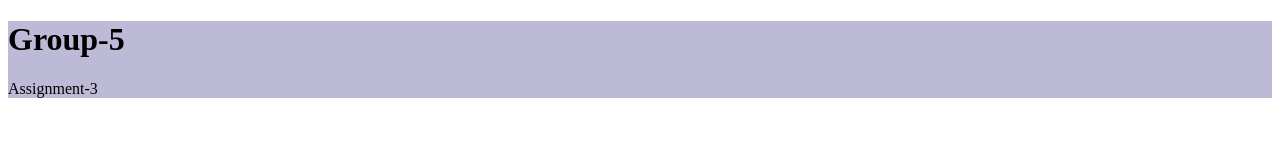
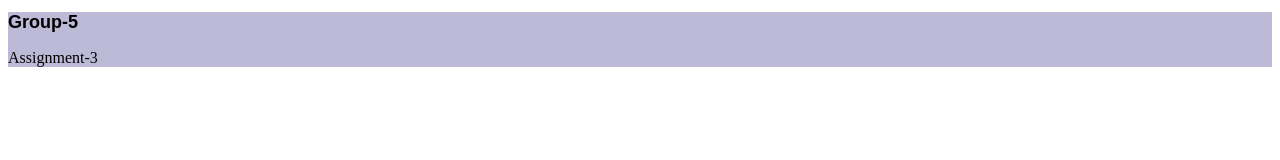
Before and after one commit to kaiusnikander/group-5, a plain HTML site: page index.html in a window 1280 px wide. Drawn offline with Linux system fonts and the light colour scheme.

Commit message:
style: font styling

```diff
--- a/style.css
+++ b/style.css
@@ -1,3 +1,7 @@
 .container{
     background-color: rgb(188, 186, 215);
 }
+.logo{
+    font-size: large;
+    font-family: Arial, Helvetica, sans-serif;
+}
```
